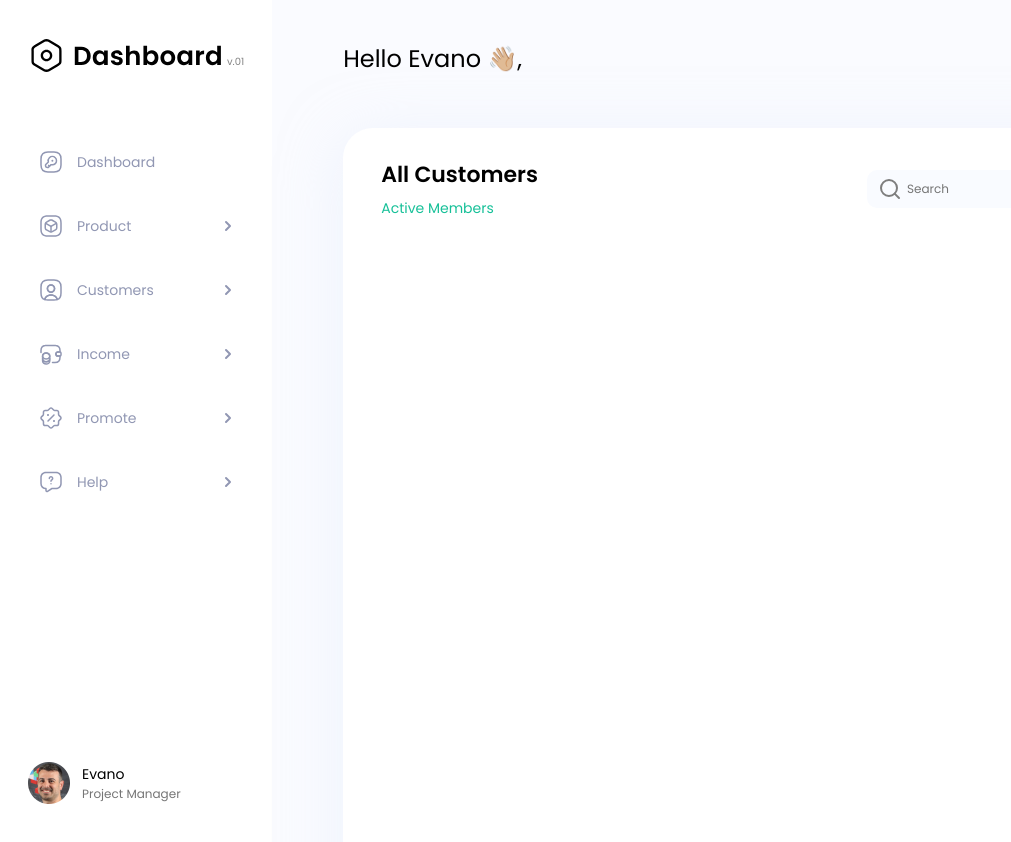
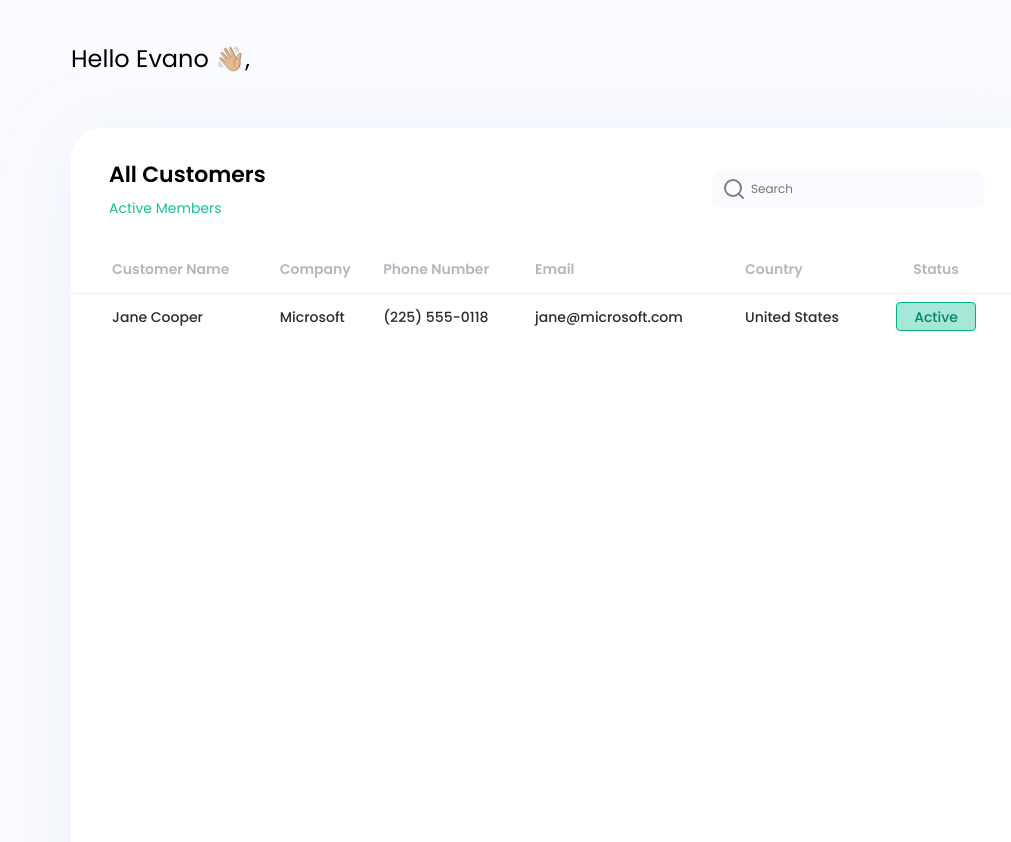
Before and after one commit to VeDono/react_dashboard_test_in_glivera-team, a React (Create React App) app: page / in a window 1280 px wide. Shown: the top 842 px of the page, without its empty margins (0-1011 px from the left). Built offline with nearby package versions, Linux system fonts and the light colour scheme.

Commit message:
saving progress  developing customerDataTable

```diff
--- a/src/components/CustomerDataTable/CustomerDataTable.module.scss
+++ b/src/components/CustomerDataTable/CustomerDataTable.module.scss
@@ -1,6 +1,7 @@
 @import '../../styles/mixins/fonts-mixins.scss';
 
 .customerDataTable {
+  position: relative;
   width: 100%;
   height: 812px;
   background-color: #fff;
@@ -13,6 +14,7 @@
     display: flex;
     align-items: center;
     justify-content: space-between;
+    margin-bottom: 40px;
   }
 
   &_titles {
@@ -48,7 +50,9 @@
       border-radius: 10px;
       border: none;
       height: 38px;
+      min-width: 216px;
       padding-left: 40px;
+      margin-right: 10px;
 
       &:focus {
         outline: none;
--- a/src/components/CustomerDataTable/CustomerDataTable.tsx
+++ b/src/components/CustomerDataTable/CustomerDataTable.tsx
@@ -3,6 +3,7 @@ import { FC } from 'react';
 import styles from './CustomerDataTable.module.scss';
 
 import searchIcon from '../../images/icons/search-icon.svg';
+import { CustomerTable } from '../CustomerTable';
 
 export const CustomerDataTable: FC = () => {
   return (
@@ -32,6 +33,8 @@ export const CustomerDataTable: FC = () => {
           />
         </div>
       </div>
+
+      <CustomerTable />
     </article>
   );
 };
--- /dev/null
+++ b/src/components/CustomerStatus/CustomerStatus.module.scss
@@ -0,0 +1,14 @@
+.customerStatus {
+  width: 80px;
+  height: 29px;
+  background: #16C09861;
+  border: 1px solid #00B087;
+  border-radius: 4px;
+  padding: 4px, 12px, 4px, 12px;
+
+  color: #008767;
+
+  display: flex;
+  align-items: center;
+  justify-content: center;
+}
--- /dev/null
+++ b/src/components/CustomerStatus/CustomerStatus.tsx
@@ -0,0 +1,7 @@
+import { FC } from 'react';
+
+import styles from './CustomerStatus.module.scss';
+
+export const CustomerStatus: FC = () => {
+  return <article className={styles.customerStatus}>Active</article>;
+};
--- /dev/null
+++ b/src/components/CustomerStatus/index.ts
@@ -0,0 +1 @@
+export * from './CustomerStatus';
--- /dev/null
+++ b/src/components/CustomerTable/CustomerTable.module.scss
@@ -0,0 +1,38 @@
+@import '../../styles/mixins/fonts-mixins.scss';
+
+.customerTable {
+  width: 100%;
+  @include font-medium(14px);
+
+  &_column {
+    text-align: left;
+    color: #B5B7C0;
+
+    &-status {
+      text-align: center;
+      color: #B5B7C0;
+    }
+  }
+
+  &_data {
+    color: #292D32;
+
+    &-status {
+      display: flex;
+      justify-content: center;
+    }
+  }
+
+  &_divider {
+    margin-top: 14px;
+    margin-bottom: 20px;
+
+    &::after {
+      content: "";
+      position: absolute;
+      border-bottom: 1px solid #EEEEEE;
+      width: 100%;
+      left: 0;
+    }
+  }
+}
--- /dev/null
+++ b/src/components/CustomerTable/CustomerTable.tsx
@@ -0,0 +1,37 @@
+import { FC } from 'react';
+
+import styles from './CustomerTable.module.scss';
+import { CustomerStatus } from '../CustomerStatus';
+
+export const CustomerTable: FC = () => {
+  return (
+    <table className={styles.customerTable}>
+      <thead className={styles.customerTable_header}>
+        <tr>
+          <th className={styles.customerTable_column}>Customer Name</th>
+          <th className={styles.customerTable_column}>Company</th>
+          <th className={styles.customerTable_column}>Phone Number</th>
+          <th className={styles.customerTable_column}>Email</th>
+          <th className={styles.customerTable_column}>Country</th>
+          <th className={styles['customerTable_column-status']}>Status</th>
+        </tr>
+      </thead>
+      <div className={styles.customerTable_divider}>{}</div>
+      <tbody>
+        <tr>
+          <td className={styles.customerTable_data}>Jane Cooper</td>
+          <td className={styles.customerTable_data}>Microsoft</td>
+          <td className={styles.customerTable_data}>(225) 555-0118</td>
+          <td className={styles.customerTable_data}>jane@microsoft.com</td>
+          <td className={styles.customerTable_data}>United States</td>
+          <td
+            aria-label="customer-status"
+            className={styles['customerTable_data-status']}
+          >
+            <CustomerStatus />
+          </td>
+        </tr>
+      </tbody>
+    </table>
+  );
+};
--- /dev/null
+++ b/src/components/CustomerTable/index.ts
@@ -0,0 +1 @@
+export * from './CustomerTable';
--- a/src/components/SideMenu/SideMenu.module.scss
+++ b/src/components/SideMenu/SideMenu.module.scss
@@ -1,10 +1,13 @@
 .sideMenu {
   max-width: 306px;
-  height: 110vh;
+  height: 100%;
+  min-height: 100vh;
+  position: fixed;
   padding: 36px 28px 76px 28px;
 
   background-color: #fff;
 
   display: flex;
   flex-direction: column;
+  display: none;
 }
```
Also changed, not shown: 1 other file (tests, documents, lock files or other folders).
